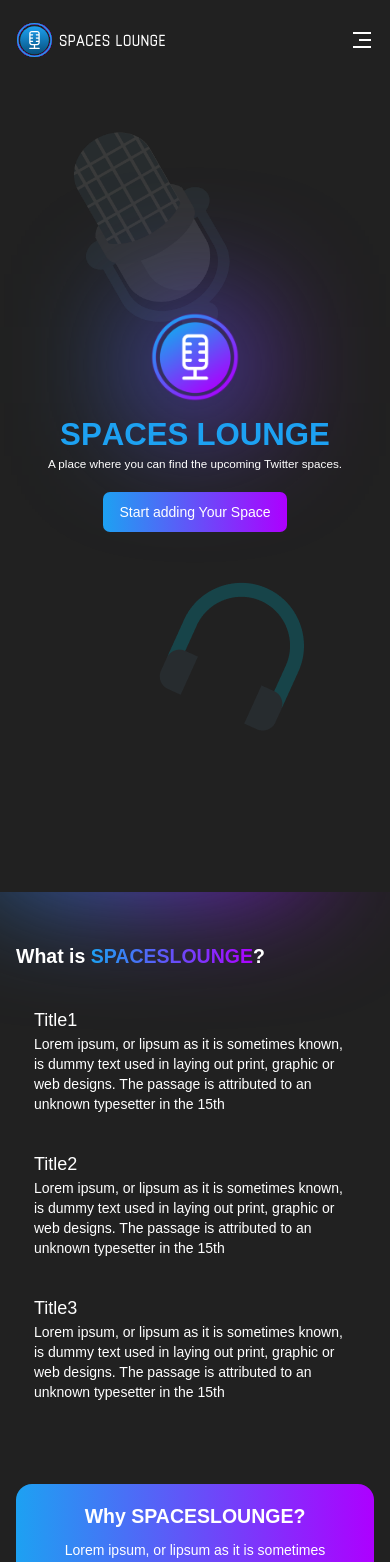
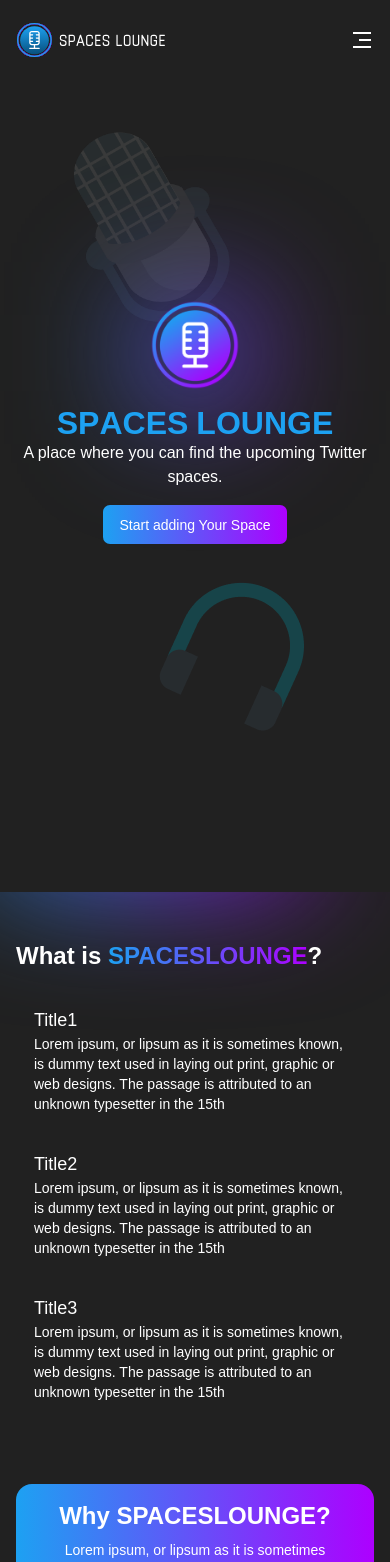
Before and after one commit to avie-dev/spaceslounge, a Next.js app: page / in a window 390 px wide. Shown: the top 1562 px of the page. Built offline with nearby package versions, Linux system fonts and the light colour scheme.

Commit message:
Made the home page responsive and changed the screen place in tailwind.config.js

```diff
--- a/components/header.jsx
+++ b/components/header.jsx
@@ -13,7 +13,7 @@
 
   return (
     // Header Element
-    <m.header className="overflow-hidden relative min2xl:max-w-[1500px]">
+    <m.header className="overflow-hidden relative">
       <div className="flex flex-col items-center justify-center text-center h-screen min2xl:h-auto  min2xl:py-[10em]">
         {/* Logo header image */}
         <m.div
--- a/components/information1.jsx
+++ b/components/information1.jsx
@@ -3,6 +3,7 @@
 const Information = () => {
   return (
     // section
+    <div className="flex flex-col items-center">
       <div className="relative py-12 px-4 mt-12 grid grid-cols-2 gap-4 md:grid-cols-1 overflow-hidden min2xl:max-w-[1536px]">
         {/* Gradient item */}
         <div className="w-[300px] h-[100px] absolute top-[-20%] left:-[10%] min2xl:left-[15%] blur-3xl -z-10 bg-gradient-to-r from-primary to-secondary"></div>
@@ -28,6 +29,7 @@
           })}
         </div>
       </div>
+    </div>
   );
 };
 
--- a/pages/404.js
+++ b/pages/404.js
@@ -1,10 +1,10 @@
-import React from "react";
+import { motion as m } from "framer-motion";
 
 const notFound = () => {
   return (
-    <div>
+    <m.div exit={{ opacity: 0 }} className="overflow-hidden">
       <h1 className="bg-red-700">Page not found</h1>
-    </div>
+    </m.div>
   );
 };
 
--- a/styles/custom.css
+++ b/styles/custom.css
@@ -39,7 +39,7 @@
 }
 
 .nav_active {
-  @apply bg-[color:var(----nav-active)] backdrop-blur-md;
+  @apply bg-[#2121215e] dark:bg-[#ffffff5e] backdrop-blur-md;
 }
 
 /* What is Spaces Lounge? */
--- a/styles/globals.css
+++ b/styles/globals.css
@@ -23,6 +23,6 @@
 }
 
 body {
-  @apply bg-[#212121] text-white dark:bg-white dark:text-black overflow-x-hidden flex flex-col items-center duration-200;
+  @apply bg-[#212121] text-white dark:bg-white dark:text-black overflow-x-hidden duration-200;
   font-family: "poppins", sans-serif;
 }
--- a/tailwind.config.js
+++ b/tailwind.config.js
@@ -4,14 +4,6 @@
   darkMode: "class",
   theme: {
     extend: {
-      screens: {
-        "2xl": { max: "1535px" },
-        xl: { max: "1279px" },
-        lg: { max: "992px" },
-        md: { max: "768px" },
-        sm: { max: "576px" },
-        min2xl: { min: "1535px" },
-      },
       colors: {
         primary: "#1da1f2",
         secondary: "#ad00ff",
@@ -21,6 +13,14 @@
         nav_toggle_color: "#121212",
       },
     },
+    screens: {
+      "2xl": { max: "1535px" },
+      xl: { max: "1279px" },
+      lg: { max: "992px" },
+      md: { max: "768px" },
+      sm: { max: "576px" },
+      min2xl: { min: "1535px" },
+    },
   },
   plugins: [],
 };
```
Also changed, not shown: pages/api/index.js (renamed from pages/api/hello.js). Lines whose indentation alone changed are shown as unchanged.
